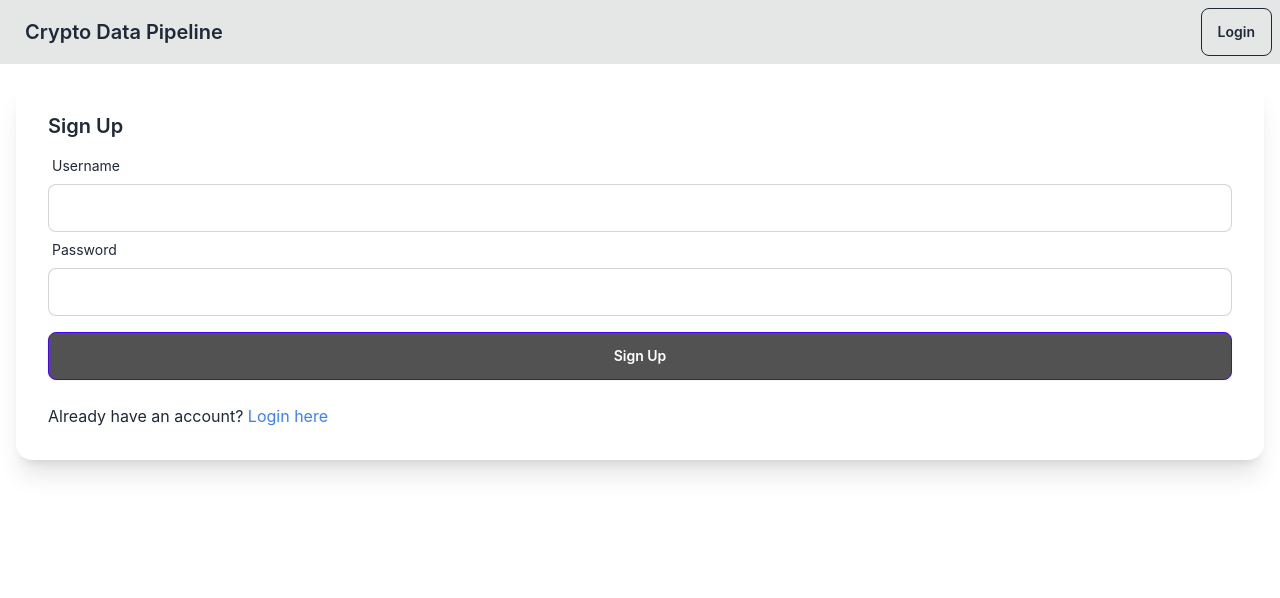
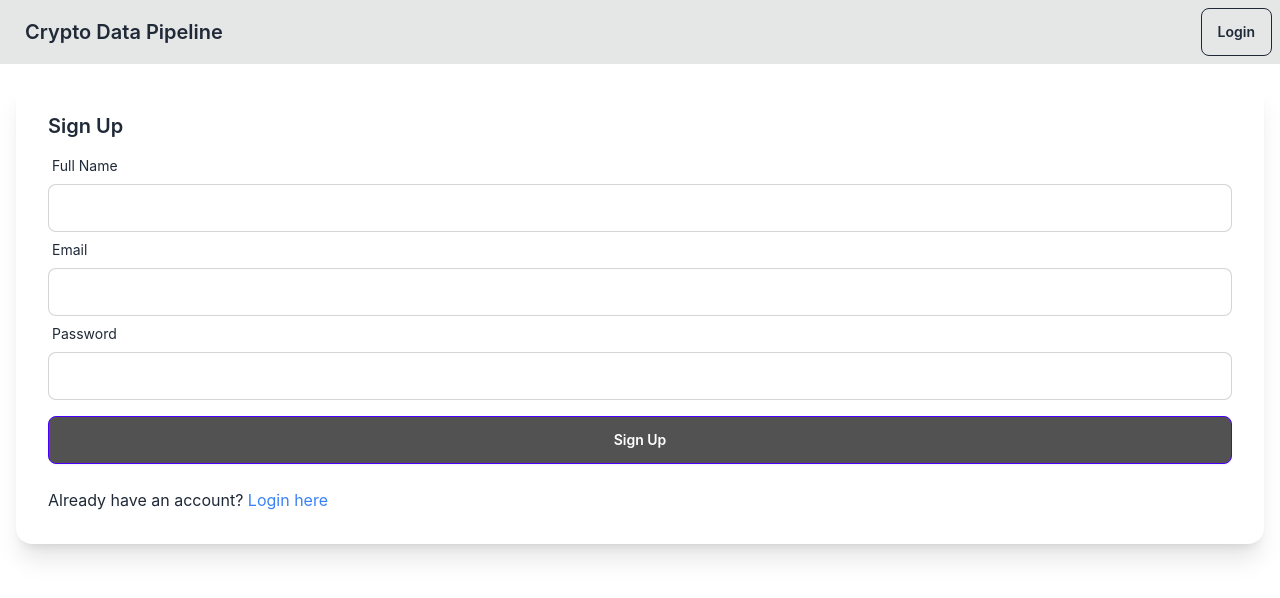
Before and after one commit to 10Accademy-InsightStreamInc/Scalable_Backtesting_Infrastructure_for_Crypto_Trading, a React (Create React App) app in the folder frontend/: page /signup in a window 1280 px wide. Shown: the top 598 px of the page. Built offline with nearby package versions, Linux system fonts and the light colour scheme.

Commit message:
feat: update frontend

```diff
--- a/frontend/src/App.js
+++ b/frontend/src/App.js
@@ -4,6 +4,11 @@ import Navbar from './components/Navbar';
 import BacktestForm from './components/BacktestForm';
 import Signup from './components/Signup';
 import Login from './components/Login';
+
+const PrivateRoute = ({ element: Element, ...rest }) => {
+  const token = localStorage.getItem('token');
+  return token ? <Element {...rest} /> : <Navigate to="/login" />;
+};
 
 function App() {
   return (
@@ -15,7 +20,7 @@ function App() {
             <Route path="/" element={<Navigate to="/login" />} />
             <Route path="/signup" element={<Signup />} />
             <Route path="/login" element={<Login />} />
-            <Route path="/backtest" element={<BacktestForm />} />
+            <Route path="/backtest" element={<PrivateRoute element={BacktestForm} />} />
           </Routes>
         </div>
       </div>
--- a/frontend/src/components/Login.js
+++ b/frontend/src/components/Login.js
@@ -1,7 +1,7 @@
-import React from 'react';
+import React, { useState } from 'react';
 import { useFormik } from 'formik';
 import * as Yup from 'yup';
-import { Link } from 'react-router-dom';
+import { Link, useNavigate } from 'react-router-dom';
 
 const validationSchema = Yup.object({
   username: Yup.string()
@@ -16,15 +16,42 @@ const validationSchema = Yup.object({
 });
 
 function Login() {
+  const [loading, setLoading] = useState(false);
+  const [error, setError] = useState(null);
+  const navigate = useNavigate();
+
   const formik = useFormik({
     initialValues: {
       username: '',
       password: '',
     },
     validationSchema,
-    onSubmit: (values) => {
-      console.log(values);
-      // Handle login
+    onSubmit: async (values) => {
+      setLoading(true);
+      setError(null);
+
+      const formData = new FormData();
+      formData.append('username', values.username);
+      formData.append('password', values.password);
+
+      try {
+        const response = await fetch('http://127.0.0.1:8000/auth/token', {
+          method: 'POST',
+          body: formData,
+        });
+
+        if (!response.ok) {
+          throw new Error('Invalid username or password');
+        }
+
+        const data = await response.json();
+        localStorage.setItem('token', data.token);
+        navigate('/backtest');
+      } catch (err) {
+        setError(err.message);
+      } finally {
+        setLoading(false);
+      }
     },
   });
 
@@ -68,11 +95,16 @@ function Login() {
             ) : null}
           </div>
           <div className="form-control mt-4">
-            <button type="submit" className="btn btn-primary bg-neutral-600" style={{ color: 'white' }}>
-              Login
+            <button type="submit" className="btn btn-primary bg-neutral-600" style={{ color: 'white' }} disabled={loading}>
+              {loading ? 'Logging in...' : 'Login'}
             </button>
           </div>
         </form>
+        {error && (
+          <div className="alert alert-error mt-4">
+            <span>{error}</span>
+          </div>
+        )}
         <div className="mt-4">
           <p>Don't have an account? <Link to="/signup" className="text-blue-500">Sign up here</Link></p>
         </div>
--- a/frontend/src/components/Navbar.js
+++ b/frontend/src/components/Navbar.js
@@ -1,9 +1,15 @@
 import React from 'react';
-import { Link, useLocation } from 'react-router-dom';
+import { Link, useLocation, useNavigate } from 'react-router-dom';
 
 function Navbar() {
   const location = useLocation();
+  const navigate = useNavigate();
   const currentPath = location.pathname;
+
+  const handleLogout = () => {
+    localStorage.removeItem('token');
+    navigate('/login');
+  };
 
   return (
     <div className="navbar bg-base-300">
@@ -13,7 +19,10 @@ function Navbar() {
       <div className="flex-none">
         {currentPath === '/login' && <Link to="/signup" className="btn btn-outline">Sign Up</Link>}
         {currentPath === '/signup' && <Link to="/login" className="btn btn-outline">Login</Link>}
-        {currentPath === '/backtest' && <Link to="/login" className="btn btn-outline ml-2">Logout</Link>}
+        {currentPath === '/backtest' && <Link to="/profile" className="btn btn-outline ml-2">Profile</Link>}
+        {(currentPath === '/backtest' || currentPath === '/profile') && (
+          <button onClick={handleLogout} className="btn btn-outline ml-2">Logout</button>
+        )}
       </div>
     </div>
   );
--- a/frontend/src/components/Signup.js
+++ b/frontend/src/components/Signup.js
@@ -1,11 +1,14 @@
-import React from 'react';
+import React, { useState } from 'react';
 import { useFormik } from 'formik';
 import * as Yup from 'yup';
-import { Link } from 'react-router-dom';
+import { Link, useNavigate } from 'react-router-dom';
 
 const validationSchema = Yup.object({
-  username: Yup.string()
-    .min(3, 'Username must be at least 3 characters')
+  full_name: Yup.string()
+    .min(3, 'Full name must be at least 3 characters')
+    .required('Required'),
+  email: Yup.string()
+    .email('Invalid email address')
     .required('Required'),
   password: Yup.string()
     .min(6, 'Password must be at least 6 characters')
@@ -16,15 +19,42 @@ const validationSchema = Yup.object({
 });
 
 function Signup() {
+  const [loading, setLoading] = useState(false);
+  const [error, setError] = useState(null);
+  const navigate = useNavigate();
+
   const formik = useFormik({
     initialValues: {
-      username: '',
+      full_name: '',
+      email: '',
       password: '',
     },
     validationSchema,
-    onSubmit: (values) => {
-      console.log(values);
-      // Handle signin
+    onSubmit: async (values) => {
+      setLoading(true);
+      setError(null);
+
+      try {
+        const response = await fetch('http://127.0.0.1:8000/auth/users/', {
+          method: 'POST',
+          headers: {
+            'Content-Type': 'application/json',
+          },
+          body: JSON.stringify(values),
+        });
+
+        if (!response.ok) {
+          const res = await response.json()
+          console.log("response is signup :: ", res)
+          throw new Error(res['detail']);
+        }
+
+        navigate('/login');
+      } catch (err) {
+        setError(err.message);
+      } finally {
+        setLoading(false);
+      }
     },
   });
 
@@ -35,19 +65,36 @@ function Signup() {
         <form onSubmit={formik.handleSubmit}>
           <div className="form-control">
             <label className="label">
-              <span className="label-text">Username</span>
+              <span className="label-text">Full Name</span>
             </label>
             <input
               type="text"
-              name="username"
-              value={formik.values.username}
+              name="full_name"
+              value={formik.values.full_name}
               onChange={formik.handleChange}
               onBlur={formik.handleBlur}
               className="input input-bordered"
               required
             />
-            {formik.touched.username && formik.errors.username ? (
-              <div className="text-red-500 text-sm">{formik.errors.username}</div>
+            {formik.touched.full_name && formik.errors.full_name ? (
+              <div className="text-red-500 text-sm">{formik.errors.full_name}</div>
+            ) : null}
+          </div>
+          <div className="form-control">
+            <label className="label">
+              <span className="label-text">Email</span>
+            </label>
+            <input
+              type="email"
+              name="email"
+              value={formik.values.email}
+              onChange={formik.handleChange}
+              onBlur={formik.handleBlur}
+              className="input input-bordered"
+              required
+            />
+            {formik.touched.email && formik.errors.email ? (
+              <div className="text-red-500 text-sm">{formik.errors.email}</div>
             ) : null}
           </div>
           <div className="form-control">
@@ -68,11 +115,16 @@ function Signup() {
             ) : null}
           </div>
           <div className="form-control mt-4">
-            <button type="submit" className="btn btn-primary bg-neutral-600" style={{ color: 'white' }}>
-              Sign Up
+            <button type="submit" className="btn btn-primary bg-neutral-600" style={{ color: 'white' }} disabled={loading}>
+              {loading ? 'Signing up...' : 'Sign Up'}
             </button>
           </div>
         </form>
+        {error && (
+          <div className="alert alert-error mt-4">
+            <span>{error}</span>
+          </div>
+        )}
         <div className="mt-4">
           <p>Already have an account? <Link to="/login" className="text-blue-500">Login here</Link></p>
         </div>
```
